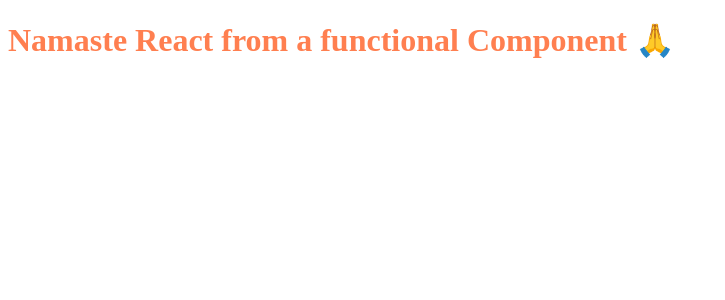
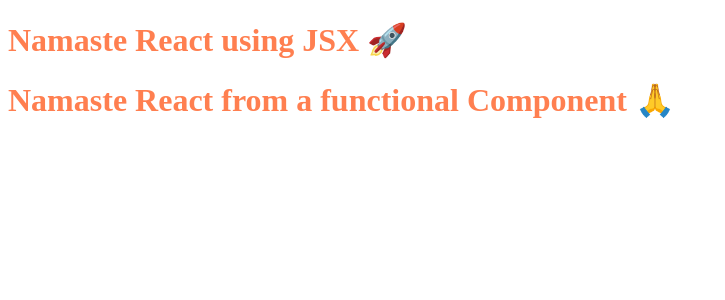
Before and after one commit to Flowwen/PracticeReactJs, a React (Vite) app: page / in a window 1280 px wide. Shown: the top 300 px of the page, without its empty margins (0-725 px from the left). Built offline with nearby package versions, Linux system fonts and the light colour scheme.

Commit message:
Component Composition implemented.

```diff
--- a/App.js
+++ b/App.js
@@ -1,16 +1,19 @@
 import React from "react";
 import ReactDOM from "react-dom/client";
 
-const jsxHeading = (
-  <h1 id="heading" className="head">
-    Namaste React using JSX 🚀
-  </h1>
-);
+const TitleComponent = () => {
+  return (
+    <h1 id="heading" className="head">
+      Namaste React using JSX 🚀
+    </h1>
+  );
+};
 
 //React functional Component.
 
 const HeadingComponent = () => (
   <div id="container">
+    <TitleComponent />
     <h1 id="heading">Namaste React from a functional Component 🙏</h1>
   </div>
 );
```
